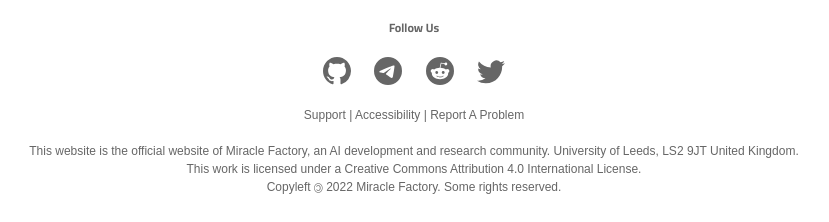
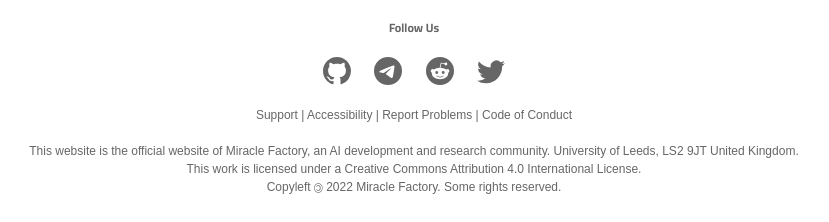
Before and after one commit to miraclefactory/mf-website, a Flask app: page / in a window 1280 px wide. Shown: the part 3460-3682 px from the top of the page, without its empty margins (226-1055 px from the left). Run offline with Flask 2, Linux system fonts and the light colour scheme; some web fonts are replaced.

Commit message:
Update links in templates

```diff
--- a/application/templates/index.html
+++ b/application/templates/index.html
@@ -141,7 +141,7 @@
 							<p>
 								Here at Miracle Factory, we are pushing the idea of project driven development.
 								Every project is the result of a passion and an idea.
-								Apart from following a simple <a href="{{ url_for('temp') }}"><i>Code of Conduct</i></a>, the community has no restriction on what is being built,
+								Apart from following a simple <a href="https://github.com/MiracleFactory/.github/blob/main/code_of_conduct/CODE_OF_CONDUCT.md" target="_blank"><i>Code of Conduct</i></a>, the community has no restriction on what is being built,
 								the developers are only limited by their own imagination.
 								We are trying to build an open, enthusiastic and equal atmosphere where everyone can create their own project and are welcomed to contribute to other projects.
 							</p>
@@ -247,7 +247,8 @@
 			<span>
 				<a href="{{ url_for('temp') }}">Support</a> |
 				<a href="{{ url_for('temp') }}">Accessibility</a> |
-				<a href="{{ url_for('temp') }}">Report A Problem</a>
+				<a href="{{ url_for('temp') }}">Report Problems</a> |
+				<a href="https://github.com/MiracleFactory/.github/blob/main/code_of_conduct/CODE_OF_CONDUCT.md" target="_blank">Code of Conduct</a>
 			</span>
 			<br/><br/>
 			<span>This website is the official website of Miracle Factory, an AI development and research community. University of Leeds, LS2 9JT United Kingdom.</span>
```
